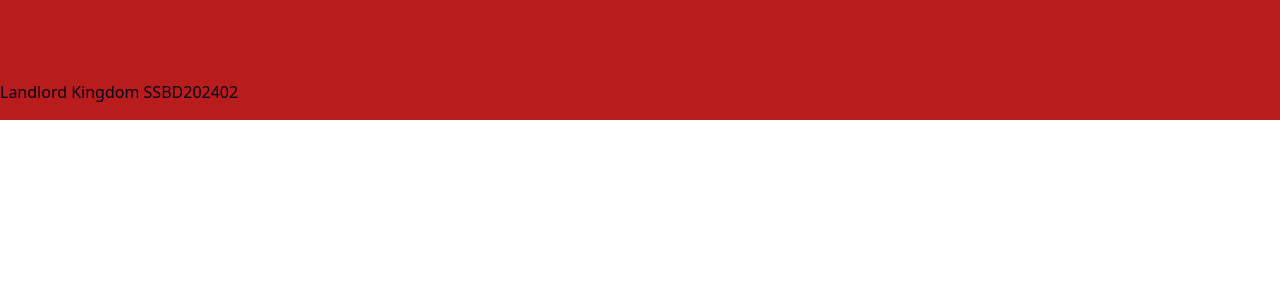
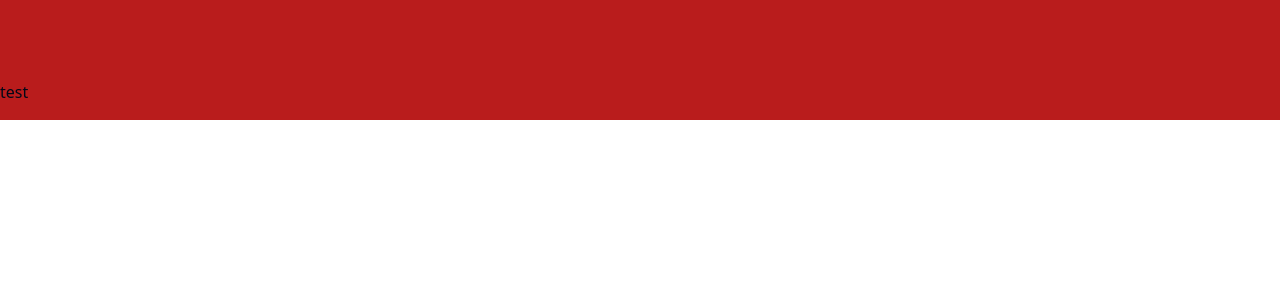
Before and after one commit to KacperKafara/LandlordKingdom, a React (Vite) app in the folder webapp/ssbd202402/: page /admin in a window 1280 px wide. Shown: the top 300 px of the page. Built offline with nearby package versions, Linux system fonts and the light colour scheme.

Commit message:
feat: add i18n support

```diff
--- a/webapp/ssbd202402/src/Layouts/BaseLayout.tsx
+++ b/webapp/ssbd202402/src/Layouts/BaseLayout.tsx
@@ -1,5 +1,6 @@
 import { cn } from "@/lib/utils";
 import { FC } from "react";
+import { useTranslation } from "react-i18next";
 
 type LayoutType = "admin" | "tenant" | "owner";
 
@@ -25,13 +26,12 @@ const config = {
 };
 
 const BaseLayout: FC<BaseLayoutProps> = ({ children, type }) => {
+  const { t } = useTranslation();
   return (
     <div>
       <header className={cn("h-20", config[type].color)}></header>
       <main>{children}</main>
-      <footer className={cn("h-10", config[type].color)}>
-        Landlord Kingdom SSBD202402
-      </footer>
+      <footer className={cn("h-10", config[type].color)}>{t("hello")}</footer>
     </div>
   );
 };
--- /dev/null
+++ b/webapp/ssbd202402/src/i18n/index.ts
@@ -0,0 +1,18 @@
+import i18next from "i18next";
+import { initReactI18next } from "react-i18next";
+import pl from "./pl/common";
+
+export const defaultNS = "common";
+
+i18next.use(initReactI18next).init({
+  debug: true,
+  fallbackLng: "pl",
+  defaultNS,
+  resources: {
+    pl: {
+      common: pl,
+    },
+  },
+});
+
+export default i18next;
--- /dev/null
+++ b/webapp/ssbd202402/src/i18n/pl/common.ts
@@ -0,0 +1,3 @@
+export default {
+  hello: "test",
+};
--- a/webapp/ssbd202402/src/main.tsx
+++ b/webapp/ssbd202402/src/main.tsx
@@ -4,6 +4,7 @@ import { RouterProvider, createBrowserRouter } from "react-router-dom";
 import "./index.css";
 import { ProtectedRoutes, UnprotectedRoutes } from "./routes";
 import AuthGuard from "./AuthGuard";
+import "@/i18n";
 
 const router = createBrowserRouter([
   ...UnprotectedRoutes,
```
